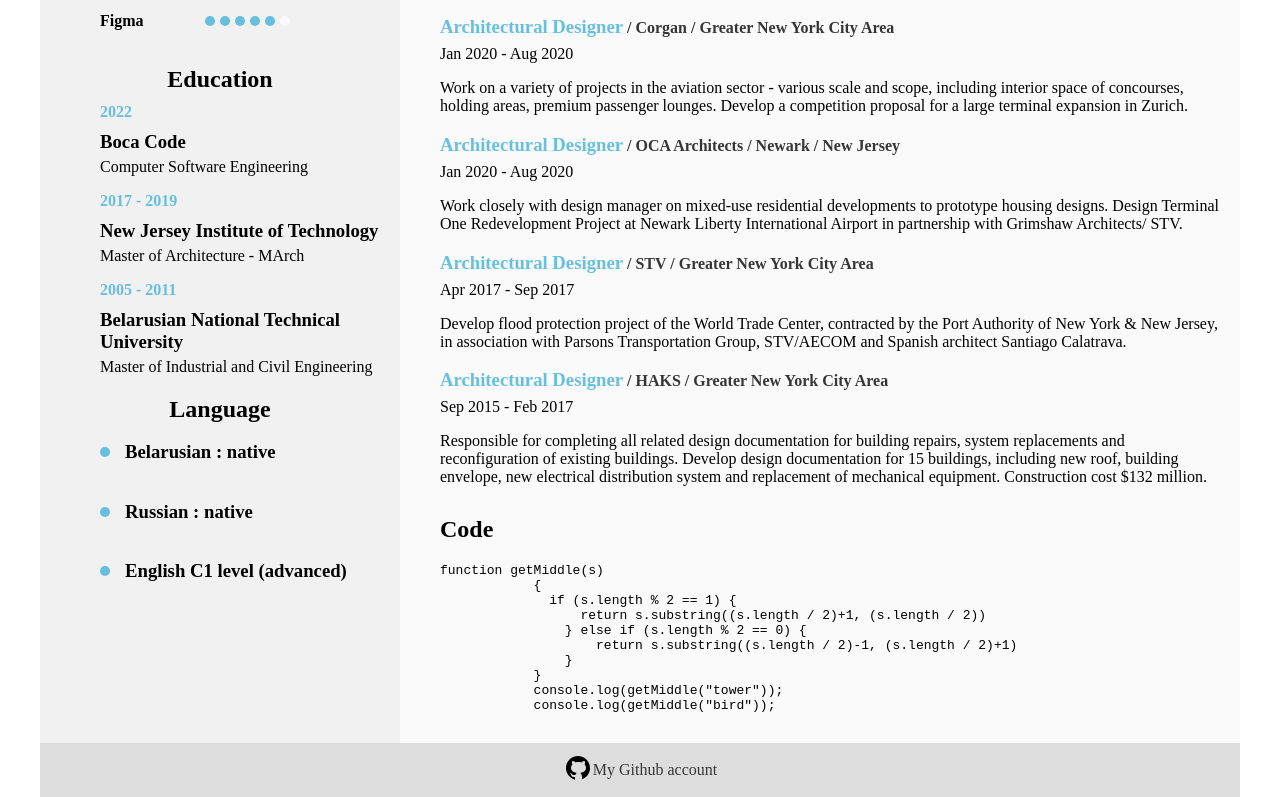
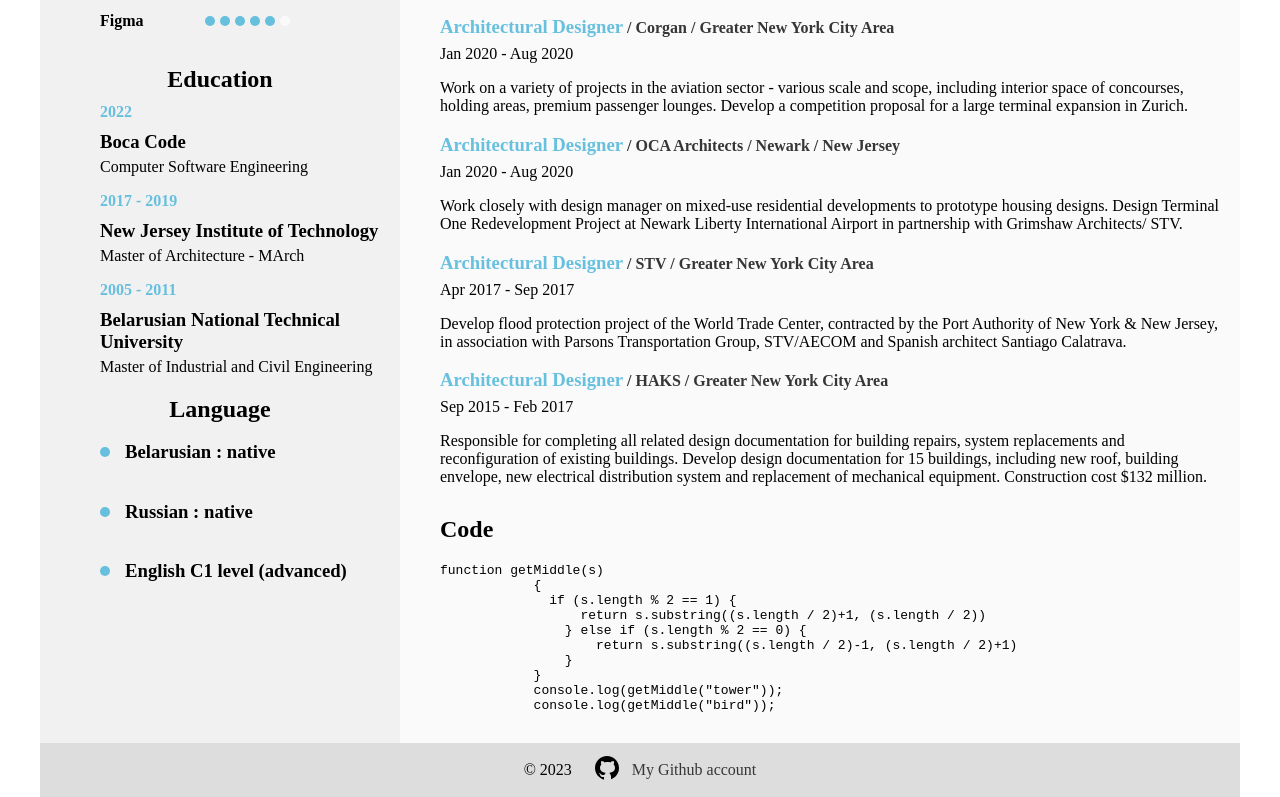
Before and after one commit to Arch0wl/rsschool-cv, a plain HTML site: page index.html in a window 1280 px wide. Shown: the part 958-1755 px from the top of the page. Drawn offline with Linux system fonts and the light colour scheme.

Commit message:
feat:updated footer

```diff
--- a/index.html
+++ b/index.html
@@ -311,12 +311,14 @@
   </main>
 
   <footer class="footer">
-
+    <div class="cv-year">© 2023</div>
     <div class="footer-image footer-image-github">
-      <img src="./assets/icons/icons8-github.svg" class="footer-image" alt="Github">
+      <a href="https://github.com/Arch0wl">
+        <img src="./assets/icons/icons8-github.svg" class="footer-image" alt="Github">
+      </a>
     </div>
     <div class="contact-text">
-      <a href="https://github.com/Arch0wl" target="blank" class="contact-link">My Github account</a>
+      <a href="https://github.com/Arch0wl" target="blank" class="contact-link-footer">My Github account</a>
     </div>
 
 
--- a/style.css
+++ b/style.css
@@ -224,7 +224,6 @@ body {
 
 .language-text {
   padding-left: 10px;
-
 }
 
 .language-title {
@@ -329,6 +328,26 @@ body {
   align-items: center;
 }
 
+.contact-link-footer {
+  padding-left: 10px;
+}
+
+.contact-link-footer {
+  color: var(--text-color);
+  text-decoration: none;
+  transition: all .4s linear;
+}
+
+.contact-link-footer:hover {
+  color: var(--second-color);
+  text-decoration: underline;
+}
+
+
+.cv-year {
+  padding-right: 20px;
+}
+
 /* Responsive layout - when the screen is less than 700px wide, make the two columns stack on top of each other instead of next to each other */
 @media screen and (max-width: 700px) {
 
```
Also changed, not shown: 1 other file.
